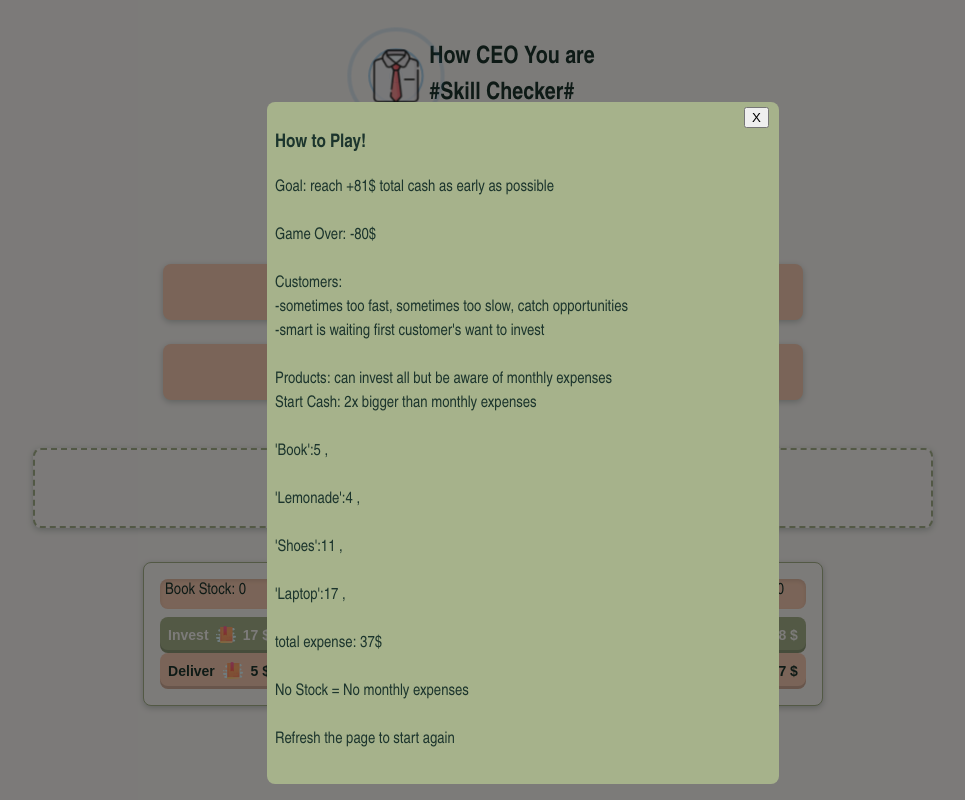
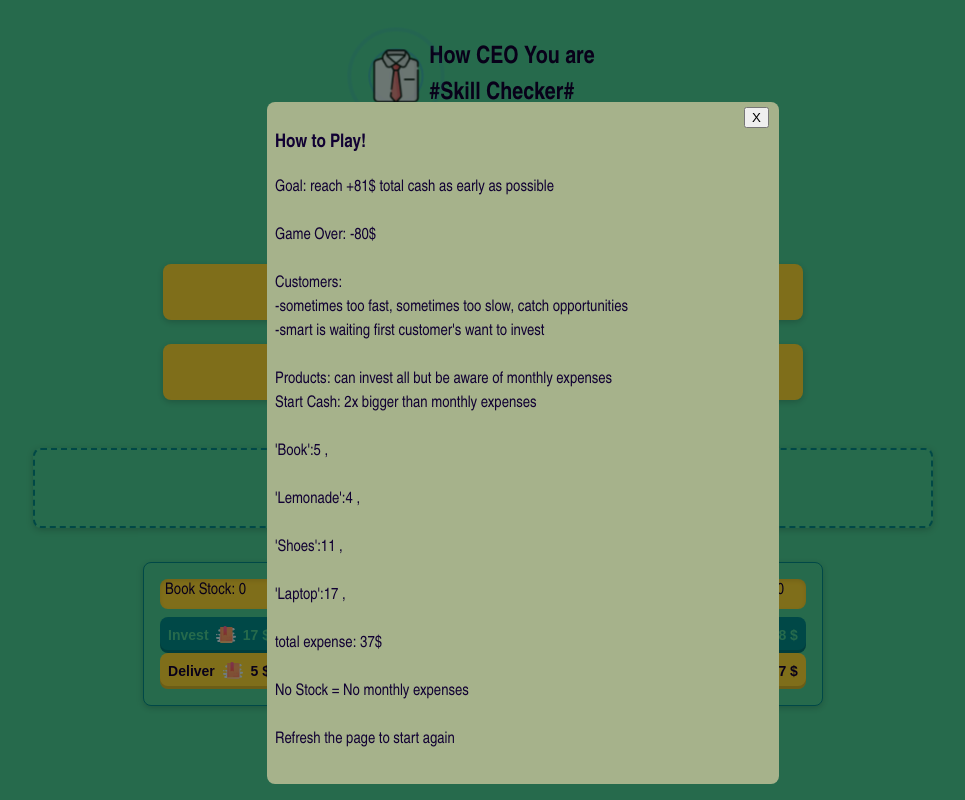
Before and after one commit to Sadullah-TANRIKULU/SB-simulation, a plain HTML site: page index.html in a window 1280 px wide. Shown: the whole page, without its empty margins (117-1082 px from the left). Drawn offline with Linux system fonts and the light colour scheme.

Commit message:
change colors, click feature to display how to play

```diff
--- a/index.html
+++ b/index.html
@@ -13,7 +13,7 @@
   </head>
   <body>
     <main>
-      <h1
+      <h1 id="h1"
         title="
       How to Play!
       Goal: reach +81$ total cash as early as possible
--- a/script.js
+++ b/script.js
@@ -100,6 +100,13 @@ const newsPool = [
 const modal = document.getElementById("modal");
 const closeBtn = document.getElementById("closeBtn");
 
+const h1 = document.getElementById("h1");
+
+///////////////////////////////////////////////////////////////////
+h1.addEventListener("click", () => {
+  modal.style.display = "block";
+})
+
 closeBtn.onclick = () => {
   modal.style.display = "none";
 };
@@ -109,7 +116,7 @@ window.onclick = (event) => {
     modal.style.display = "none";
   }
 };
-
+////////////////////////////////////////////////////////////////////
 function showWarning(message, permanent = false) {
   if (timeoutID) clearTimeout(timeoutID);
 
@@ -123,7 +130,7 @@ function showWarning(message, permanent = false) {
     }, 2000);
   }
 }
-
+//////////////////////////////////////////////////////////////////////////
 function updateDisplay() {
   totalCashDisplay.innerText = `Total: ${totalCash} $`;
   bookStock.innerText = `${products[0].name} Stock: ${products[0].stock}`;
@@ -132,7 +139,7 @@ function updateDisplay() {
   laptopStock.innerText = `${products[3].name} Stock: ${products[3].stock}`;
   checkAllButtons();
 }
-
+//////////////////////////////////////////////////////////////////////////////
 function calcMonthlyExpenses() {
   let totalExpense = 0;
   for (const product of products) {
@@ -142,13 +149,13 @@ function calcMonthlyExpenses() {
   }
   return totalExpense;
 }
-
+///////////////////////////////////////////////////////////////////////////////////
 function disableAllButtons() {
   [btn1, btn2, btn3, btn4, btn11, btn21, btn31, btn41].forEach((btn) => {
     if (btn) btn.disabled = true;
   });
 }
-
+//////////////////////////////////////////////////////////////////////////////////
 function invest(productIdx) {
   if (totalCash >= products[productIdx].cost) {
     products[productIdx].stock += investAmount;
@@ -158,7 +165,7 @@ function invest(productIdx) {
     showWarning(`Not enough money (${totalCash}$) to invest!`);
   }
 }
-
+/////////////////////////////////////////////////////////////////////////////////////
 function deliver(productIdx) {
   if (!clientwant) return;
   const product = products[productIdx];
@@ -186,7 +193,7 @@ function deliver(productIdx) {
     );
   }
 }
-
+/////////////////////////////////////////////////////////////////////////////////////////
 function triggerInvestAndDeliver(e) {
   if (e.target.tagName !== "BUTTON") return;
 
@@ -202,11 +209,11 @@ function triggerInvestAndDeliver(e) {
   }
 }
 investment.addEventListener("click", triggerInvestAndDeliver);
-
+//////////////////////////////////////////////////////////////////////////////////////////////
 function getRandomItem(arr) {
   return arr[Math.floor(Math.random() * arr.length)];
 }
-
+//////////////////////////////////////////////////////////////////////////////////////////
 function getRandomProduct(productsArr) {
   const randomNews = currentNews.innerText.toLowerCase();
 
@@ -214,7 +221,6 @@ function getRandomProduct(productsArr) {
     const lowerProduct = p.name.toLowerCase();
     return randomNews.includes(lowerProduct);
   });
-
   const influenceChance = 0.489;
 
   if (trending.length !== 0 && Math.random() < influenceChance) {
@@ -226,6 +232,7 @@ function getRandomProduct(productsArr) {
   }
   return clientwant;
 }
+///////////////////////////////////////////////////////////////////////////////////////////
 
 function randomCustomer() {
   const randomCustomer = getRandomItem(customers);
@@ -239,7 +246,7 @@ function randomCustomer() {
     deliverEl.innerText = `No customer yet`;
   }
 }
-
+/////////////////////////////////////////////////////////////////////////////////////////////
 function updateNews() {
   const randomNews = getRandomItem(newsPool);
   currentNews.innerText = `Hot news:  ${randomNews}`;
@@ -248,7 +255,7 @@ function updateNews() {
 }
 updateNews();
 updateDisplay();
-
+///////////////////////////////////////////////////////////////////////////////////////////////
 let customerMonthlyCount = 7000;
 const custCount = [5000, 7000, 11000];
 
@@ -259,7 +266,7 @@ function resetCustomerInterval(newDelay) {
   clearInterval(customerInterval);
   customerInterval = setInterval(randomCustomer, newDelay);
 }
-
+/////////////////////////////////////////////////////////////////////////////////////////////
 monthlyInterval = setInterval(() => {
   updateNews();
   let monthlyExpense = calcMonthlyExpenses();
@@ -283,7 +290,7 @@ monthlyInterval = setInterval(() => {
   const newDelay = getRandomItem(custCount);
   resetCustomerInterval(newDelay);
 }, 40000);
-
+/////////////////////////////////////////////////////////////////////////
 function checkValues(value) {
   const deliverBtn = document.querySelector(
     `button[data-type="deliver"][data-id="${value}"]`
--- a/style.css
+++ b/style.css
@@ -1,10 +1,10 @@
 /* style.css */
 :root {
 
-    --color-dark-green: #1c352d;
-    --color-sage-green: #a6b28b;
-    --color-peach: #f5c9b0;
-    --color-ivory: #f9f6f3;
+    --color-dark: #110133;
+    --color-sage: #00918E;
+    --color-hot: #FFDC34;
+    --color-light: #4DD599;
 
     --font-family: 'Arial Narrow', Arial, sans-serif;
 
@@ -33,8 +33,8 @@ body {
     margin: 0;
     width: 100vw;
     font-family: var(--font-family);
-    background-color: var(--color-ivory);
-    color: var(--color-dark-green);
+    background-color: var(--color-light);
+    color: var(--color-dark);
     line-height: 1.5;
     padding: var(--spacing-large);
 }
@@ -49,7 +49,7 @@ main {
 
 h1 {
     font-size: var(--font-size-large);
-    color: var(--color-dark-green);
+    color: var(--color-dark);
     display: flex;
     align-items: center;
     gap: var(--spacing-small);
@@ -131,7 +131,7 @@ p {
 
 #warning,
 #current-news {
-    background-color: var(--color-peach);
+    background-color: var(--color-hot);
     color: #ff0000;
     font-size: 1.20rem;
     padding: 0.5rem 1rem;
@@ -172,8 +172,8 @@ p {
 }
 
 #totalcash {
-    background-color: var(--color-sage-green);
-    color: var(--color-ivory);
+    background-color: var(--color-sage);
+    color: var(--color-light);
     font-weight: bold;
     padding: var(--spacing-medium);
     border-radius: var(--border-radius);
@@ -193,8 +193,8 @@ p {
 }
 
 #investment>div {
-    background-color: var(--color-ivory);
-    border: 1px solid var(--color-sage-green);
+    background-color: var(--color-light);
+    border: 1px solid var(--color-sage);
     border-radius: var(--border-radius);
     padding: var(--spacing-medium);
     box-shadow: var(--box-shadow);
@@ -205,9 +205,9 @@ p {
 }
 
 #investment button[data-type="invest"] {
-    background-color: var(--color-sage-green);
+    background-color: var(--color-sage);
     border: none;
-    color: var(--color-ivory);
+    color: var(--color-light);
     font-weight: 600;
     cursor: pointer;
     padding: var(--spacing-small);
@@ -222,9 +222,9 @@ p {
 }
 
 #investment button[data-type="deliver"] {
-    background-color: var(--color-peach);
+    background-color: var(--color-hot);
     border: none;
-    color: var(--color-dark-green);
+    color: var(--color-dark);
     font-weight: 600;
     cursor: pointer;
     padding: var(--spacing-small);
@@ -241,7 +241,7 @@ p {
 #investment button:hover,
 #investment button:focus {
     transform: scale(1.03);
-    outline: 2px dotted var(--color-dark-green);
+    outline: 2px dotted var(--color-dark);
 }
 
 #investment button img {
@@ -256,7 +256,7 @@ p {
 #laptopstock {
     height: 30px;
     margin-bottom: var(--spacing-small);
-    background-color: var(--color-peach);
+    background-color: var(--color-hot);
     border-radius: var(--border-radius);
     box-shadow: inset 0 2px 4px rgba(0, 0, 0, 0.1);
     text-indent: 5px;
@@ -270,9 +270,9 @@ p {
     margin-top: var(--spacing-large);
     margin-left: auto;
     margin-right: auto;
-    border: 2px dashed var(--color-sage-green);
+    border: 2px dashed var(--color-sage);
     border-radius: var(--border-radius);
-    background-color: var(--color-ivory);
+    background-color: var(--color-light);
     box-shadow: var(--box-shadow);
     padding: var(--spacing-small);
     text-align: center;
```
